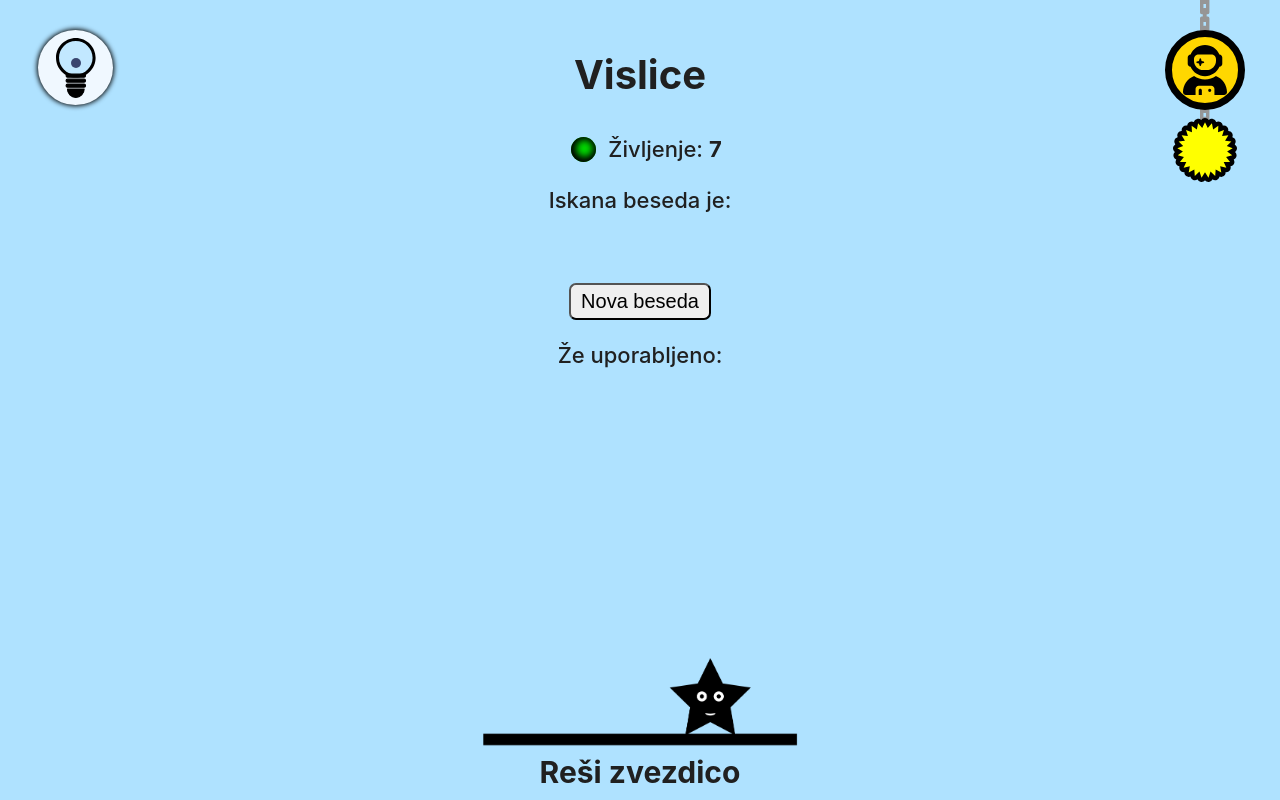
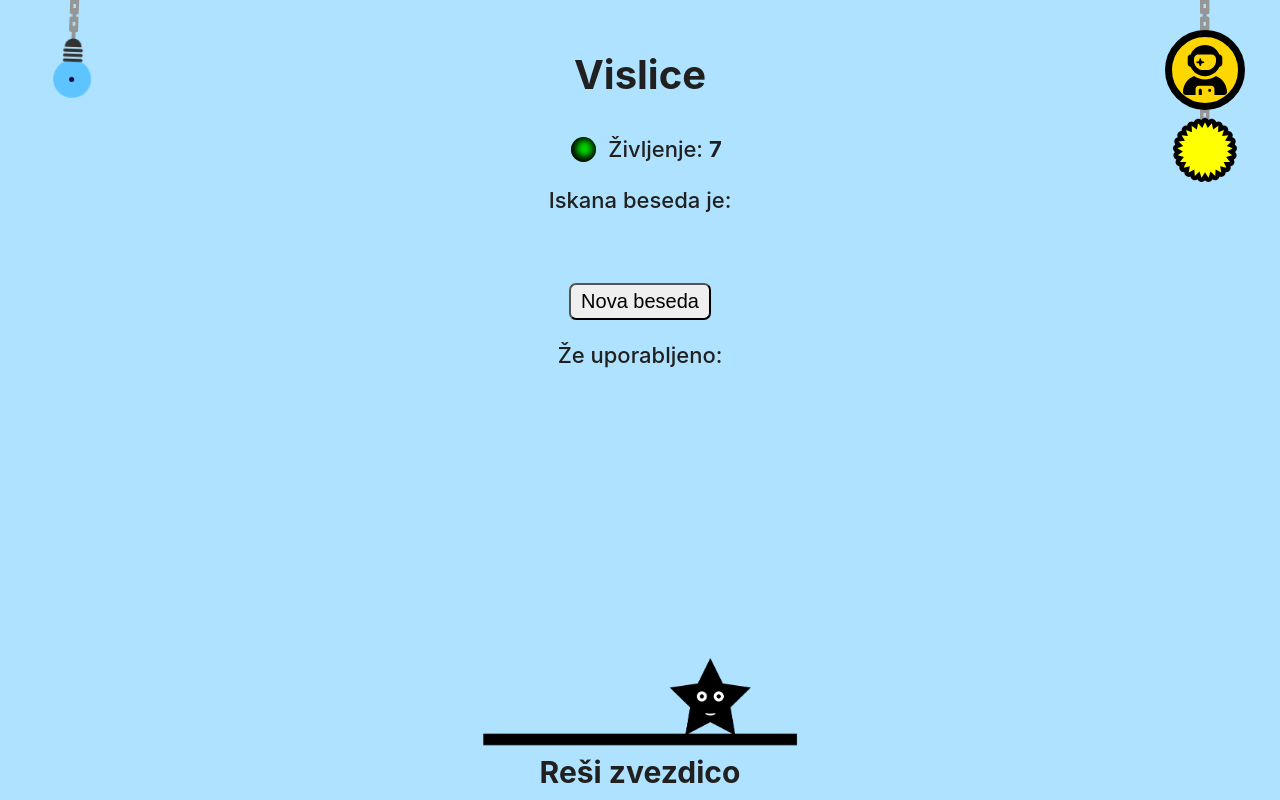
Before and after one commit to daboz5/vislice, a React (Vite) app: page / in a window 1280 px wide. Built offline with nearby package versions, Linux system fonts and the light colour scheme.

Commit message:
modified:   src/assets/BulbIcon.tsx 	modified:   src/game/Help.css 	modified:   src/game/Help.tsx 	modified:   src/utils/useAccount.tsx

```diff
--- a/src/assets/BulbIcon.tsx
+++ b/src/assets/BulbIcon.tsx
@@ -1,47 +1,75 @@
 import { createUseStyles } from "react-jss";
 import useAppStore from "../Store";
 
-export default function BulbIcon () {
+export default function BulbIcon(
+  { on, setOn }: { on: boolean, setOn: (data: boolean) => void }
+) {
 
-  const { darkMode, help } = useAppStore();
+  const { darkMode, help, switchHelp } = useAppStore();
 
   const styles = createUseStyles({
-    b : {
-      stroke: "#000",
-      strokeLinejoin: "round",
-      strokeWidth: "5px"
-    },
-    c : {
-      opacity: "0.7",
-      transition: "0.3s"
-    }
+    b: { fill: "rgb(50, 50, 50)" },
+    c: { fill: "none" },
+    d: { fill: "none" }
   })
 
   const classes = styles();
 
-  return (
-    <svg id="a" data-name="Layer 1" xmlns="http://www.w3.org/2000/svg" viewBox="0 0 183 277.1">
+  return (<>
+    <svg
+      id="a"
+      onMouseEnter={() => { !help && setOn(true) }}
+      onMouseLeave={() => { !help && setOn(false) }}
+      onClick={() => {
+        switchHelp()
+        help && !on && setOn(false)
+      }}
+      data-name="Layer 1"
+      xmlns="http://www.w3.org/2000/svg"
+      viewBox="0 0 183 277.1">
       <g>
         <circle
-          id="bulb"
           className={classes.c}
           cx="91.5"
           cy="91.5"
           r="84.5"
-          style={{
-            fill: help ?
-            "yellow" :
-            darkMode ?
-                "#000B60" : "#AFE2FF"
-          }}
           transform="translate(-13.475 167.162) rotate(-80.783)"
         />
-        <path d="m91.5,14c42.734,0,77.5,34.766,77.5,77.5s-34.766,77.5-77.5,77.5S14,134.234,14,91.5,48.766,14,91.5,14m0-14C40.966,0,0,40.966,0,91.5s40.966,91.5,91.5,91.5,91.5-40.966,91.5-91.5S142.034,0,91.5,0h0Z"/>
+        <path
+          className={classes.d}
+          d="m91.5,14c42.734,0,77.5,34.766,77.5,77.5s-34.766,77.5-77.5,77.5S14,134.234,14,91.5,48.766,14,91.5,14m0-14C40.966,0,0,40.966,0,91.5s40.966,91.5,91.5,91.5,91.5-40.966,91.5-91.5S142.034,0,91.5,0h0Z"
+        />
       </g>
-      <path className={classes.b} d="m91.5,236l-38.6-.083c0,.028,0,.055,0,.083,0,21.175,17.425,38.6,38.6,38.6s38.6-17.425,38.6-38.6h-38.6Z"/>
-      <rect className={classes.b} x="46.5" y="213" width="90" height="14" rx="7" ry="7"/>
-      <rect className={classes.b} x="46.5" y="190" width="90" height="14" rx="7" ry="7"/>
-      <rect className={classes.b} x="46.5" y="167" width="90" height="14" rx="7" ry="7"/>
+      <path className={classes.b} d="m91.5,236l-38.6-.083c0,.028,0,.055,0,.083,0,21.175,17.425,38.6,38.6,38.6s38.6-17.425,38.6-38.6h-38.6Z" />
+      <rect className={classes.b} x="46.5" y="213" width="90" height="14" rx="7" ry="7" />
+      <rect className={classes.b} x="46.5" y="190" width="90" height="14" rx="7" ry="7" />
+      <rect className={classes.b} x="46.5" y="167" width="90" height="14" rx="7" ry="7" />
     </svg>
-  )
+    <div
+      id="lightSourceBox"
+      style={
+        {
+          backgroundColor: help ? "yellow" : darkMode ?
+            "#000B60" :
+            "#5EC4FF",
+          boxShadow: on ?
+            "0 0 5px 2px gold, 0 0 15px 5px gold" :
+            "none"
+        }
+      }>
+      <div
+        id="lightSource"
+        style={
+          {
+            backgroundColor: on ?
+              "rgb(255, 255, 255)" :
+              "rgb(0, 0, 50)",
+            boxShadow: on ?
+              "0 0 10px 5px white, inset 0 0 3px 1px yellow" :
+              "none"
+          }
+        }>
+      </div>
+    </div>
+  </>)
 }
--- a/src/game/Help.css
+++ b/src/game/Help.css
@@ -9,32 +9,34 @@
   left: 3%;
   height: 75px;
   width: 75px;
-    box-shadow: 0 0 5px 1px black;
-    border-radius: 50%;
-    background-color: rgb(240, 248, 255);
   transition: 0.3s;
-    z-index: 1;
+  z-index: 2;
 }
 
-#infoBtnBox:hover {
-  box-shadow:
-    0 0 5px 1px black,
-    0 0 7px 3px gold,
-    0 0 10px 5px gold;
-}
 
 #a {
   height: 60px;
+  transform: rotate(180deg);
+  z-index: 3;
+}
+
+#lightSourceBox {
+  display: flex;
+  justify-content: center;
+  align-items: center;
+  position: absolute;
+  top: 30px;
+  height: 38px;
+  width: 38px;
+  border-radius: 50%;
+  transition: 0.3s;
+  z-index: 2;
 }
 
 #lightSource {
-  position: absolute;
-  top: 28px;
-  height: 10px;
-  width: 10px;
+  height: 5px;
+  width: 5px;
   border-radius: 50%;
-  opacity: 0.7;
-  background-color: rgb(0, 0, 50);
   transition: 0.3s;
 }
 
@@ -115,3 +117,22 @@
 .zasluga p {
   margin: 0;
 }
+
+/*ANIMACIJA*/
+
+.swing {
+  animation: swing 5s ease infinite;
+  transform-origin: center -50px;
+}
+
+@keyframes swing {
+
+  0%,
+  100% {
+    transform: rotate(5deg);
+  }
+
+  50% {
+    transform: rotate(-5deg);
+  }
+}
--- a/src/game/Help.tsx
+++ b/src/game/Help.tsx
@@ -1,62 +1,21 @@
+import { useState } from "react";
 import useAppStore from "../Store"
 import BulbIcon from "../assets/BulbIcon";
+import Chains from "../assets/Chains";
 import "./Help.css";
 
-export default function Help () {
+export default function Help() {
 
-    const { help, darkMode, switchHelp } = useAppStore();
-
-    const turnLightOn = () => {
-        const light = document.getElementById("lightSource");
-        if (light) {
-            light.style.opacity = "1";
-            light.style.backgroundColor = "rgb(255, 255, 255)"
-            light.style.boxShadow = "0 0 10px 5px white, inset 0 0 3px 1px yellow";
-        }
-    }
-
-    const turnLightOff = () => {
-        const light = document.getElementById("lightSource");
-        if (light) {
-            light.style.opacity = "0.7";
-            light.style.backgroundColor = "rgb(0, 0, 50)";
-            light.style.boxShadow = "none";
-        }
-    }
-
-    const handleBtnClick = () => {
-        const bulb = document.getElementById("bulb");
-        if (bulb && help) {
-            bulb.style.opacity = "1";
-            bulb.style.fill = "rgb(255, 255, 50)";
-        }
-        if (bulb && !help) {
-            bulb.style.opacity = "0.7";
-            darkMode ?
-                bulb.style.fill = "#000B60" :
-                bulb.style.fill = "#AFE2FF";
-        }
-        switchHelp();
-    }
+    const { help, switchHelp } = useAppStore();
+    const [on, setOn] = useState(false);
 
     return (
         <>
             <div
                 id="infoBtnBox"
-                onMouseEnter={() => {
-                    !help && turnLightOn()
-                }}
-                onMouseLeave={() => {
-                    !help && turnLightOff()
-                }}
-                onClick={() => handleBtnClick()}
-                style={darkMode ?
-                    {backgroundColor: "rgba(240, 248, 255, 0.6)"} :
-                    {backgroundColor: "aliceblue"}
-                }>
-                <BulbIcon />
-                <div id="lightSource">
-                </div>
+                className="swing">
+                <Chains />
+                <BulbIcon on={on} setOn={setOn} />
             </div>
 
             {help &&
@@ -64,10 +23,8 @@ export default function Help () {
                     <div
                         id="helpScreen"
                         onClick={() => {
-                            switchHelp()
-                            help ?
-                                turnLightOff() :
-                                turnLightOn()
+                            switchHelp();
+                            if (help) { setOn(false) }
                         }}>
                     </div>
                     <div className="helpMenu">
--- a/src/utils/useAccount.tsx
+++ b/src/utils/useAccount.tsx
@@ -160,8 +160,7 @@ export default function useAccount() {
                     key={"game" + (index + 1)}>
                     <p>{game.word}</p>
                     <p></p>
-                    {
-                        success === true ?
+                    {success === true ?
                         <img
                             src="Yes.svg"
                             className="boardIcon"
```
Lines whose indentation alone changed are shown as unchanged.
